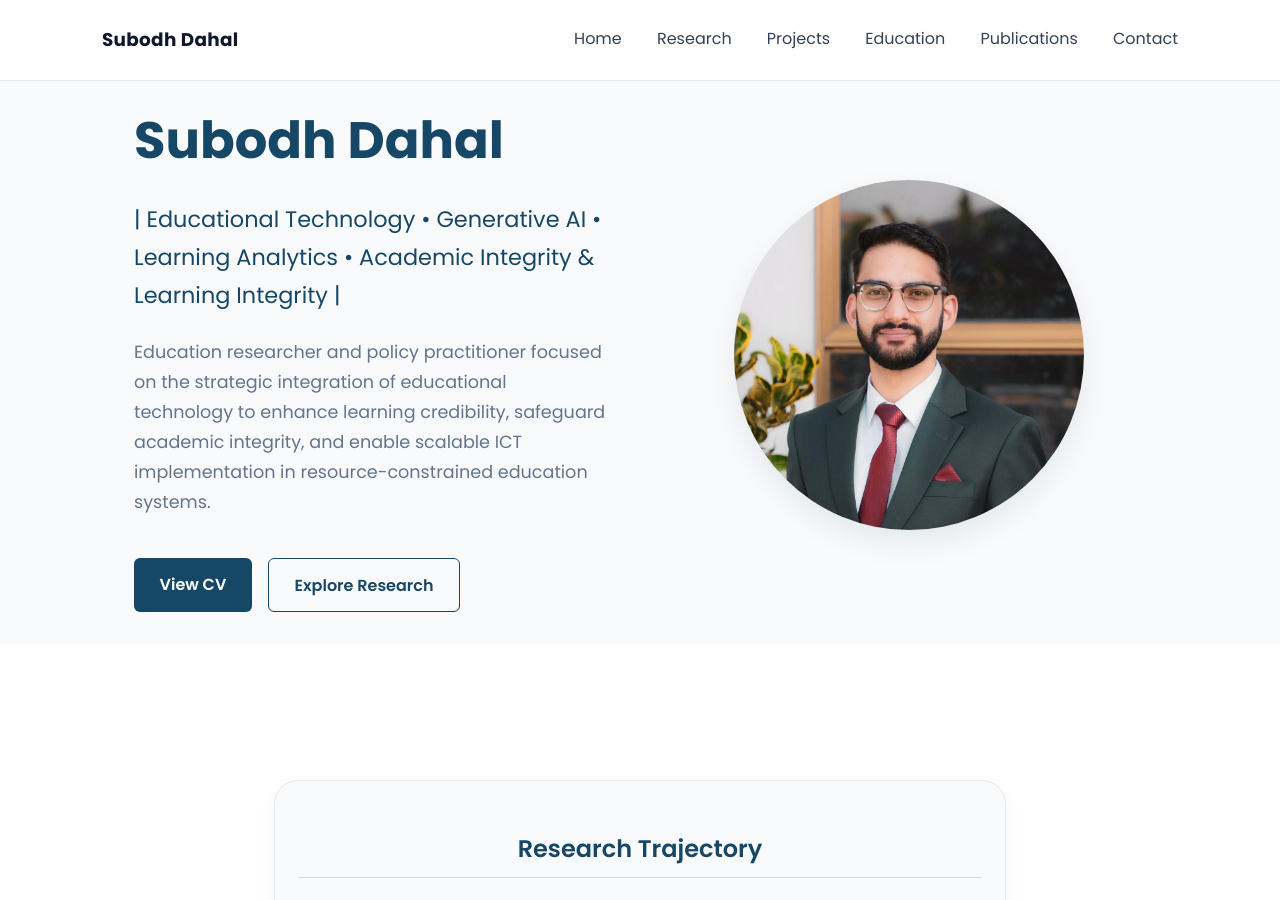
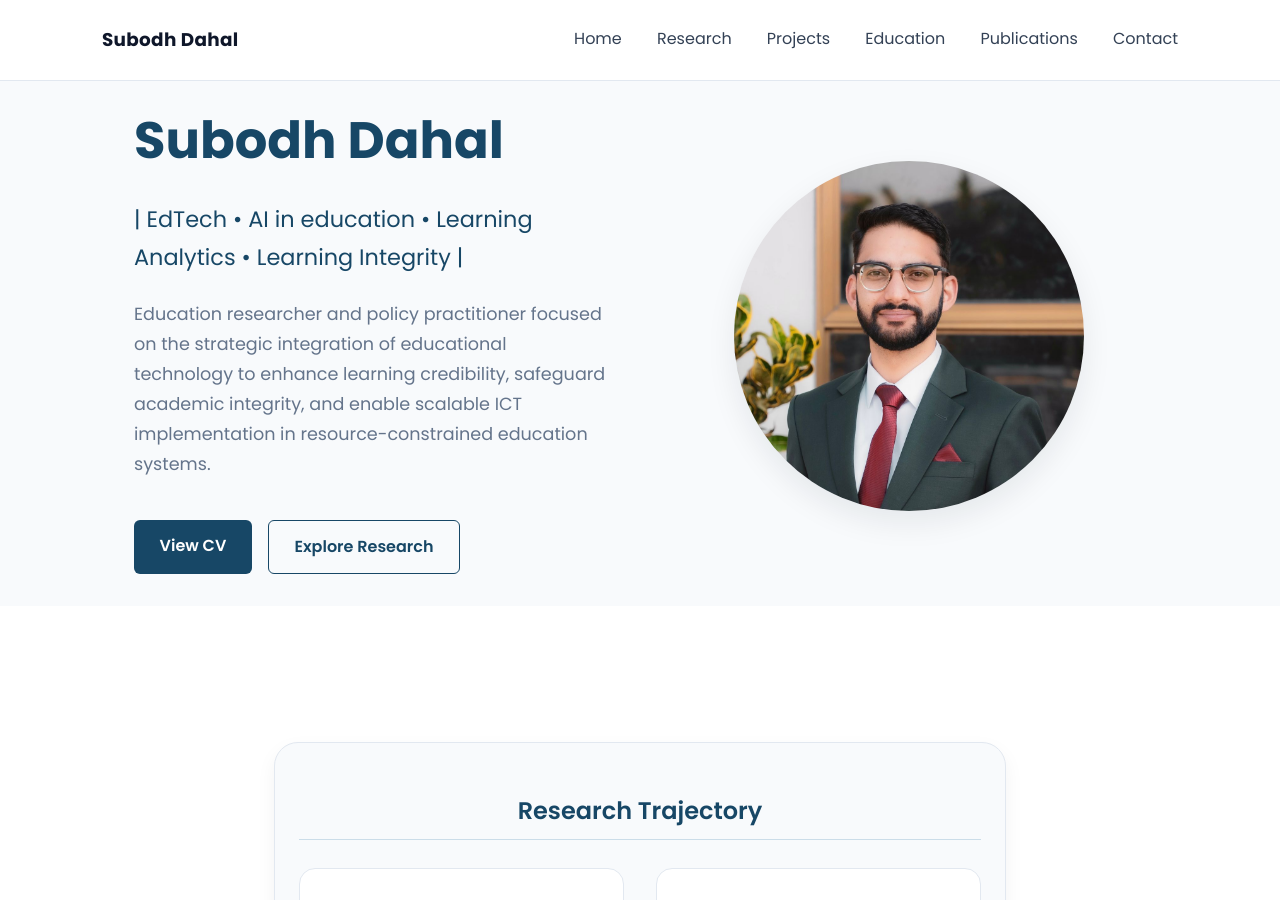
Before and after one commit to dahalsubodh/dahalsubodh.github.io, a Jekyll site: the page built from index.md, in a window 1280 px wide and 900 px high. Built offline with Jekyll 4.4.1, drawn with Linux system fonts in a browser that asks for light colours.

Commit message:
Update hero.html

```diff
--- a/_includes/hero.html
+++ b/_includes/hero.html
@@ -5,7 +5,7 @@
   <span class="hero-name">Subodh Dahal</span>
 </h1>
       <h2 class="hero-subtitle">
-       | Educational Technology • Generative AI • Learning Analytics • Academic Integrity & Learning Integrity |
+       | EdTech • AI in education • Learning Analytics • Learning Integrity |
       </h2>
 
       <p class="hero-description">
```
